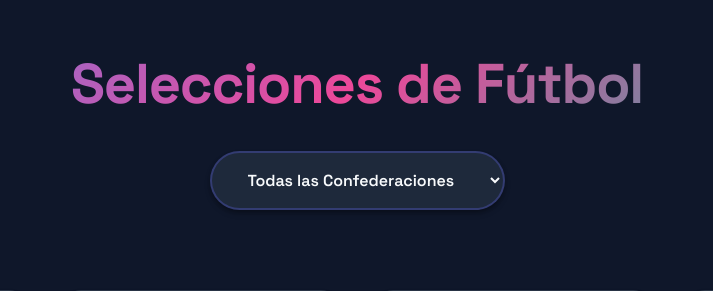
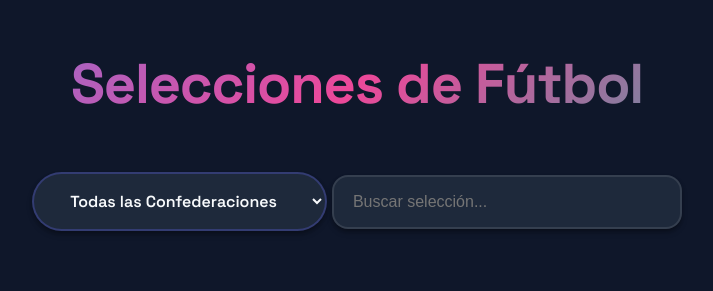
Before and after one commit to kanekong909/sports, a Python web app: template templates/selecciones.html in a window 1280 px wide. Shown: the top 291 px of the page, without its empty margins (283-996 px from the left). Run offline with Jinja, Linux system fonts and the light colour scheme; the template is opened without the code that fills it, so the values that code supplies are empty.

Commit message:
Se arreglo el first mobile

```diff
--- a/css/selecciones.css
+++ b/css/selecciones.css
@@ -94,7 +94,7 @@ header h1 {
   max-width: 1400px;
   margin: 0 auto;
   display: grid;
-  grid-template-columns: repeat(auto-fill, minmax(260px, 1fr));
+  grid-template-columns: repeat(auto-fill, minmax(250px, 1fr));
   gap: 2rem;
   padding: 0 1rem;
 }
@@ -106,9 +106,9 @@ header h1 {
   }
 }
 
-@media (max-width: 480px) {
+@media (max-width: 420px) {
   #contenedorSelecciones {
-    grid-template-columns: repeat(auto-fill, minmax(160px, 1fr));
+    grid-template-columns: repeat(2, 1fr);  /* ← Máximo 2 cards */
     gap: 1rem;
   }
 }
@@ -291,3 +291,31 @@ footer {
   transition: all 0.3s ease;
   z-index: 1000;
 }
+
+/* Buscador */
+#buscador {
+  margin-top: 1.5rem;
+  width: 100%;
+  max-width: 350px;
+  padding: 1rem 1.2rem;
+  font-size: 1rem;
+  font-weight: 500;
+  border-radius: 1rem;
+  border: 2px solid rgba(255, 255, 255, 0.1);
+  background: var(--dark-light);
+  color: var(--text);
+  outline: none;
+  transition: all 0.3s ease;
+  box-shadow: var(--card-shadow);
+}
+
+#buscador:focus {
+  border-color: var(--accent);
+  box-shadow: 0 0 0 4px rgba(20, 184, 166, 0.2);
+}
+
+@media(max-width:480px) {
+  #buscador {
+    max-width: 100%;
+  }
+}
--- a/js/selecciones.js
+++ b/js/selecciones.js
@@ -9,18 +9,34 @@ document.addEventListener("DOMContentLoaded", async () => {
 
     mostrarSelecciones(selecciones);
 
-    // FILTRAR POR CONFEDERACIÓN
-    document.getElementById("filtroConfederacion").addEventListener("change", e => {
-      const conf = e.target.value;
+    const filtroConf = document.getElementById("filtroConfederacion");
+    const buscador = document.getElementById("buscador");
 
-      if (conf === "TODAS") {
-        mostrarSelecciones(selecciones);
-        return;
+    // FUNCIÓN PRINCIPAL DE FILTRO/BÚSQUEDA
+    function aplicarFiltros() {
+      const texto = buscador.value.toLowerCase();
+      const conf = filtroConf.value;
+
+      let resultado = selecciones;
+
+      // FILTRO POR CONFEDERACIÓN
+      if (conf !== "TODAS") {
+        resultado = resultado.filter(s => s.confederacion === conf);
       }
 
-      const filtradas = selecciones.filter(s => s.confederacion === conf);
-      mostrarSelecciones(filtradas);
-    });
+      // BUSCADOR
+      if (texto.trim() !== "") {
+        resultado = resultado.filter(s =>
+          s.nombre.toLowerCase().includes(texto)
+        );
+      }
+
+      mostrarSelecciones(resultado);
+    }
+
+    // EVENTOS
+    filtroConf.addEventListener("change", aplicarFiltros);
+    buscador.addEventListener("input", aplicarFiltros);
 
   } catch (error) {
     console.error("Error cargando data.json", error);
--- a/templates/selecciones.html
+++ b/templates/selecciones.html
@@ -2,6 +2,7 @@
 <html lang="es">
 <head>
   <meta charset="UTF-8">
+  <meta name="viewport" content="width=device-width, initial-scale=1.0" />
   <title>Selecciones del Mundo</title>
   <link rel="stylesheet" href="./../css/selecciones.css">
 </head>
@@ -19,6 +20,9 @@
       <option value="AFC">AFC</option>
       <option value="OFC">OFC</option>
     </select>
+
+    <!-- 🔎 Buscador -->
+    <input type="text" id="buscador" placeholder="Buscar selección...">
   </header>
 
   <main id="contenedorSelecciones"></main>
```
